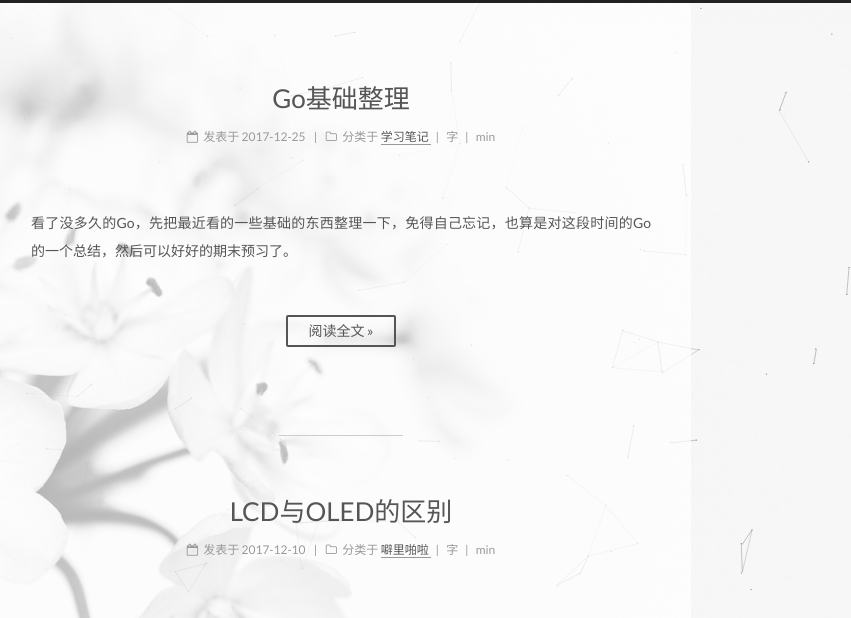
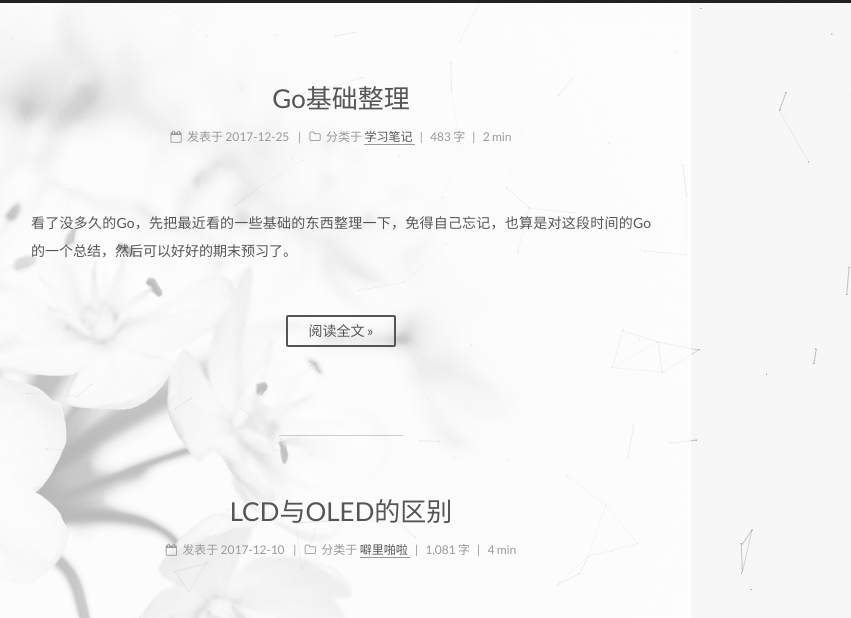
Before and after one commit to YiZhiCat/blog.github.io, a plain HTML site: page index.html in a window 1280 px wide. Shown: the top 618 px of the page, 429-1280 px from the left. Drawn offline with Linux system fonts and the light colour scheme; some packages are replaced by stand-ins of ours; a script that the page names is missing.

Commit message:
Site updated: 2018-08-25 11:05:07

```diff
--- a/index.html
+++ b/index.html
@@ -522,9 +522,9 @@
 
 		  <span class="post-letters-count">
 		  &nbsp; | &nbsp;
-		  <span> 字</span>
+		  <span>483 字</span>
 		  &nbsp; | &nbsp;
-		  <span> min</span>
+		  <span>2 min</span>
 		  </span>
 
         </div>
@@ -665,9 +665,9 @@
 
 		  <span class="post-letters-count">
 		  &nbsp; | &nbsp;
-		  <span> 字</span>
+		  <span>1,081 字</span>
 		  &nbsp; | &nbsp;
-		  <span> min</span>
+		  <span>4 min</span>
 		  </span>
 
         </div>
```
Also changed, not shown: 2017/12/10/LCD&OLED/index.html (+2 -2 lines), 2017/12/25/Go/index.html (+2 -2 lines).
